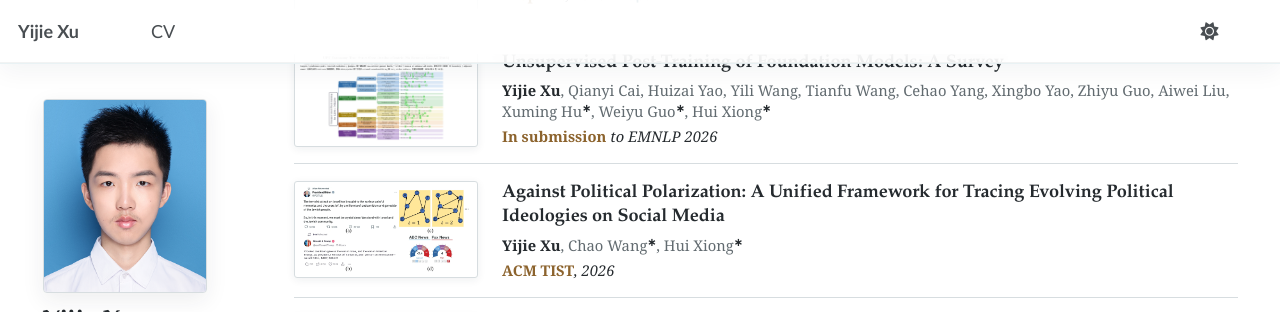
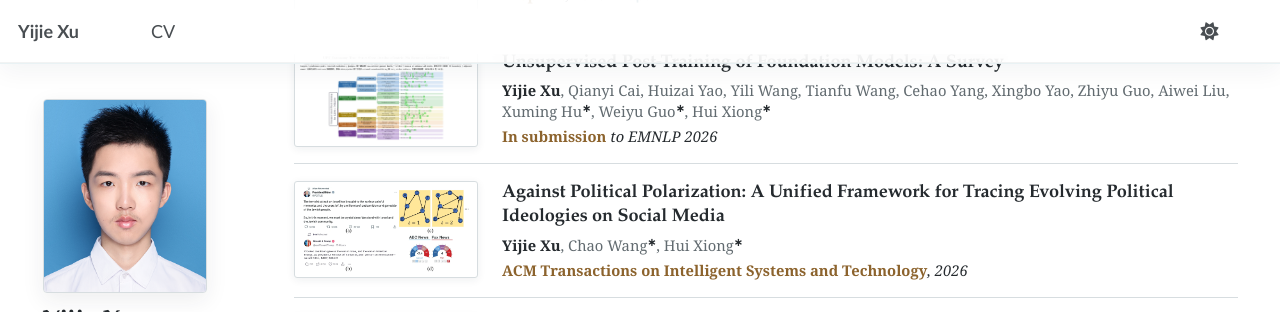
Before and after one commit to yeahjack/yeahjack.github.io, a Jekyll site: the page built from _pages/about.md, in a window 1280 px wide and 900 px high, scrolled down 907 px, cut to the strip 0-312 px from the top of the window. Built offline with Jekyll 4.4.1, drawn with Linux system fonts in a browser that asks for light colours; a script that is not in the unit is left out.

Commit message:
Use full ACM TIST name in selected publications

```diff
--- a/_pages/about.md
+++ b/_pages/about.md
@@ -580,7 +580,7 @@ redirect_from:
             <h3 class="academic-pub__title">Against Political Polarization: A Unified Framework for Tracing Evolving Political Ideologies on Social Media</h3>
             <p class="academic-pub__authors"><strong>Yijie Xu</strong>, Chao Wang<sup>∗</sup>, Hui Xiong<sup>∗</sup></p>
             <div class="academic-pub__meta">
-              <p class="academic-pub__venue"><strong>ACM TIST</strong>, 2026</p>
+              <p class="academic-pub__venue"><strong>ACM Transactions on Intelligent Systems and Technology</strong>, 2026</p>
             </div>
           </div>
         </article>
```
